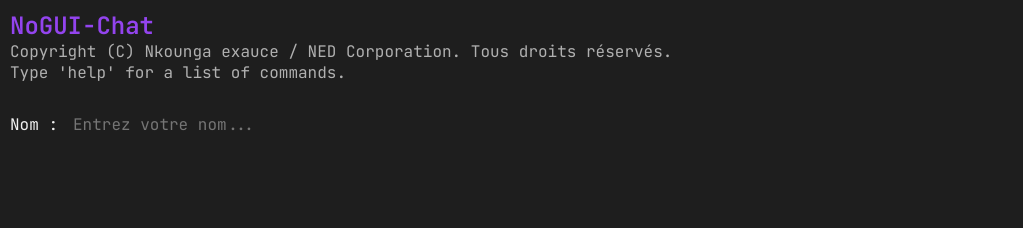
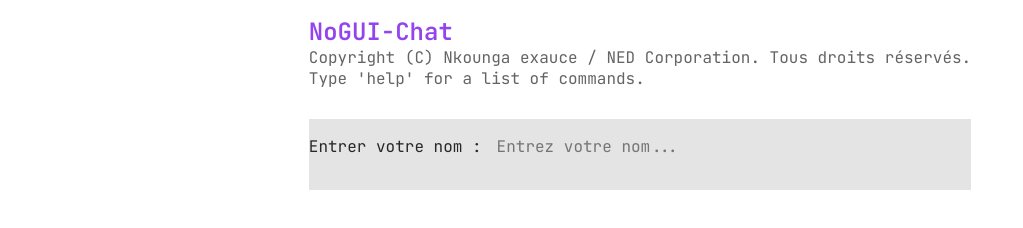
Before and after one commit to Nkounga42/terminalchat.github.io, a website: page index.html in a window 1280 px wide. Shown: the whole page, without its empty margins (0-1023 px from the left). Drawn offline with Linux system fonts and the light colour scheme.

Commit message:
Amélioration de l'interface utilisateur et correction de la gestion des thèmes dans le chat terminal

```diff
--- a/index.html
+++ b/index.html
@@ -3,24 +3,26 @@
   <head>
     <meta charset="UTF-8" />
     <title>Terminal Chat</title>
-    <link rel="stylesheet" href="theme.css" />
-    <link rel="stylesheet" href="style.css" />
     <style>
       @import url("https://fonts.googleapis.com/css2?family=JetBrains+Mono:ital,wght@0,100..800;1,100..800&display=swap");
     </style>
+    <link rel="stylesheet" href="theme.css" />
+    <link rel="stylesheet" href="style.css" />
   </head>
   <body>
-    <div id="terminal" class="theme-dark">
-
+    <div id="terminal" class="theme-light">
       <div class="header">
-        <span class='app-info'>NoGUI-Chat</span>
-        <div class='text-secondaire'>Copyright (C) Nkounga exauce / NED Corporation. Tous droits réservés.<br>Type 'help' for a list of commands.</div>
+        <span class="app-info">NoGUI-Chat</span>
+        <div class="text-secondaire">
+          Copyright (C) Nkounga exauce / NED Corporation. Tous droits
+          réservés.<br />Type 'help' for a list of commands.
+        </div>
       </div>
       <div id="output"></div>
       <!-- Formulaire d'identifiant -->
       <div class="formulaire">
-<form id="username-form">
-          <span class="prompt">Nom :</span>
+        <form id="username-form">
+          <span class="prompt">Entrer votre nom :</span>
           <input
             type="text"
             id="username"
@@ -39,11 +41,8 @@
           />
         </form>
       </div>
-
     </div>
 
     <script src="script.js"></script>
-
-    </script>
   </body>
 </html>
--- a/script.js
+++ b/script.js
@@ -69,7 +69,8 @@
 
 // Fonction pour détecter et transformer les URLs en liens
 function linkify(text) {
-  const urlRegex = /(https?:\/\/[^\s]+)/g || /(www\.[^\s]+)/g;
+  const urlRegex = /(https?:\/\/[^\s]+|www\.[^\s]+)/g;
+
   return text.replace(urlRegex, (url) => {
     return `<a href="${url}" target="_blank">${url}</a>`;
   });
@@ -107,7 +108,7 @@
       printUserMessage(msg.from, msg.content, msg.sendingTime);
     }
   } catch (e) {
-    console.error("Erreur de parsing côté client :", text);
+    console.error("Erreur de parsing côté client :",e,  text);
   }
 });
 
@@ -220,14 +221,32 @@
     messageContent = linkify(message);
     messageBox = userSpan + timePart + `<div class='message-content'>${messageContent}</div>`;
   } else {
-    messageBox = userSpan + timePart + `<div class='pre-container'><div id="line-numbers">1</div><pre>${prettifyHTML(messageContent)}</pre></div>`;
+    messageContent =prettifyHTML(message)  ;
+    messageBox = userSpan + timePart + `<div class='pre-container'><div id="line-numbers">1</div><pre>${escapeHTML(messageContent)}</pre></div>`;
   }
 
   messageBoxElement.innerHTML = messageBox;
   messageBoxElement.className = "messageBox";
+
   output.appendChild(messageBoxElement);
+  updateLineNumbers()
 }
 
+function escapeHTML(str) {
+  return str
+    .replace(/&/g, "&amp;")  // doit être échappé en premier !
+    .replace(/</g, "&lt;")
+    .replace(/>/g, "&gt;")
+    .replace(/"/g, "&quot;")
+    .replace(/'/g, "&#039;");
+}
+
+// Exemple d'utilisation :
+const html = '<span class="t$erminal-time"> {time} </span>';
+const escaped = escapeHTML(html);
+
+// Affiche dans un <pre>
+document.querySelector('pre').textContent = escaped;
 
 function showError(message) {
   const terminal = document.getElementById("terminal");
@@ -277,7 +296,7 @@
 
       // Générer les numéros de ligne
       let numbersText = '';
-      for (let i = 1; i <= lineCount; i++) {
+      for (let i = 1; i <= lineCount + 1; i++) {
         numbersText += i + '\n';
       }
 
--- a/style.css
+++ b/style.css
@@ -1,35 +1,27 @@
 body {
   font-family: "JetBrains Mono", monospace;
   margin: 0;
+  overflow-y: scroll;
   height: 100vh;
 }
-
-
 
 .app-info {
   font-size: 1.5rem;
   font-weight: 600;
 }
-.header{
+
+.header {
   margin-bottom: 20px;
 }
-#terminal {
-  /* disp lay: flex; */
-  overflow-y: auto;
-  flex-direction: column;
-  height: 100%;
-  padding: 10px;
-  box-sizing: border-box;
-}
+
+
 
 #output {
   flex: 1;
-  overflow-y: auto;
   white-space: pre-wrap;
-
-    display: flex;
-    flex-direction: column;
-    gap: 0.5rem;
+  display: flex;
+  flex-direction: column;
+  gap: 0.5rem;
 
 }
 
@@ -40,6 +32,31 @@
   margin-top: 10px;
 }
 
+#terminal {
+  flex-direction: column;
+  height: 100%;
+  max-width: 70%;
+  padding: 1rem;
+  box-sizing: border-box;
+}
+
+.formulaire{
+  position: sticky;
+  padding-bottom: 1rem;
+  left: 0;
+  bottom: 0;
+  left: 0%;
+  right: 0%;
+  background: linear-gradient(to top, var(--terminal-bg)30%, transparent );
+  box-sizing: border-bo x;
+  margin-bottom: 10rem;
+}
+
+.formulaire > form {
+  background:  var(--terminal-bg-50) ;
+  backdrop-filter: blur(3px);
+  padding: 1rem 0;
+}
 .prompt {
   margin-right: 5px;
 }
@@ -57,14 +74,13 @@
   text-decoration: underline;
 }
 
-
 .pre-container {
   flex-direction: row;
   display: flex;
-  background: #1e1e1e;
-  padding: 8px;
+  background: #0000001e;
+  padding-left: 0;
   border-radius: 4px;
-  margin-top: 4px;
+  margin: 10px 0;
   overflow-x: auto;
 }
 
@@ -83,14 +99,23 @@
   flex-grow: 1;
   padding: 5px;
   font-family: monospace;
-  min-height: 100px; margin: 0;
+  min-height: 100px;
+  margin: 0;
   white-space: pre-wrap;
 }
 input[type="text"] {
-  margin-left: .5rem;
+  margin-left: 0.5rem;
 }
 /* Syntax highlighting classes */
-.string { color: #ce9178; }
-.keyword { color: #569cd6; }
-.number { color: #b5cea8; }
-.comment { color: #6a9955; }
+.string {
+  color: #ce9178;
+}
+.keyword {
+  color: #569cd6;
+}
+.number {
+  color: #b5cea8;
+}
+.comment {
+  color: #6a9955;
+}
--- a/theme.css
+++ b/theme.css
@@ -2,16 +2,18 @@
 .theme-light{
   --terminal-bg: #e4e4e4;
   --terminal-fg: #272727;
+  --terminal-bg-50: #e4e4e4;
   --terminal-primary: rgb(147, 68, 238);
   --terminal-accent: #A594F9;
-  --terminal-secondary: #a7a7a7;
+  --terminal-secondary: #646464;
   --terminal-link:#E78F81;
   --terminal-link-hover:  rgb(129, 98, 80);
 }
 
-:root,
+
 .theme-dark{
   --terminal-bg: #1e1e1e;
+  --terminal-bg-50: #1e1e1e73;
   --terminal-fg: #f0f0f0;
   --terminal-primary: rgb(147, 68, 238);
   --terminal-accent: #837bd9;
@@ -117,23 +119,31 @@
   --terminal-link-hover: #AB9DF2;
 }
 
-body::se lection{
+body::sel ection{
   background-color: var(--terminal-primary);
   color: var(--terminal-bg);
 }
 
 body{
-  /* background-color: var(--terminal-bg); */
+  font-family: "JetBrains Mono", monospace;
+  margin: 0;
+  overflow-y: scroll;
+  height: 100vh;
+  width: 100%;
+  display: flex;
+  align-items: center;
+  justify-content: center;
 }
 
 .message-content{
   margin-left: 2.4rem;
 }
-#terminal {background-color: var(--terminal-bg);
+#terminal {
   color: var(--terminal-fg);
 }
 
 input {
+  background-color: var(--terminal-bg);
   color: var(--terminal-fg);
 }
 
```
